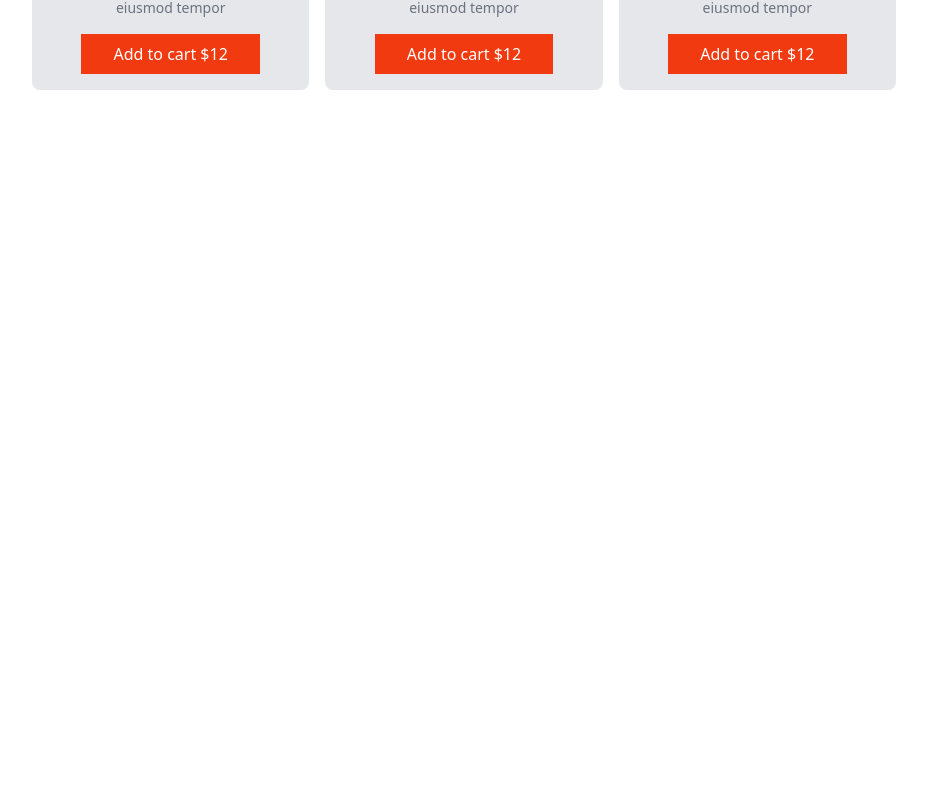
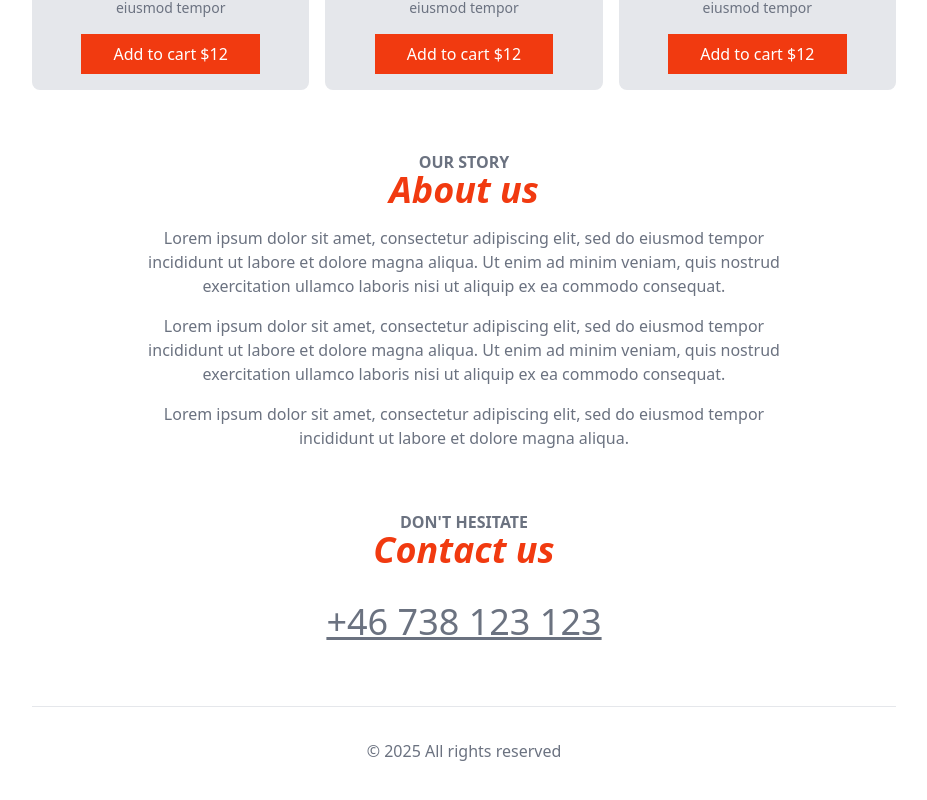
Before and after one commit to VladlenFolk/pizza_next, a Next.js app: page / in a window 1280 px wide. Shown: the part 990-1790 px from the top of the page, without its empty margins (176-1103 px from the left). Before the commit the page ends 1096 px from the top, so only its background shows below. Built offline with nearby package versions, Linux system fonts and the light colour scheme.

Commit message:
feat: created SectionHeader component and ended HomePage

```diff
--- a/src/app/components/layout/HomeMenu.js
+++ b/src/app/components/layout/HomeMenu.js
@@ -1,5 +1,6 @@
 import Image from "next/image";
 import MenuItem from "../menu/MenuItem";
+import SectionHeaders from "./SectionHeaders";
 
 export default function HomeMenu() {
   return (
@@ -13,18 +14,15 @@
         </div>
       </div>
       <div className="text-center mb-4">
-        <h3 className="uppercase text-gray-500 font-semibold leading-4">
-          Check out
-        </h3>
-        <h2 className="text-primary font-bold text-4xl italic">Menu</h2>
+        <SectionHeaders subHeader={"check out"} mainHeader={"Menu"} />
       </div>
       <div className="grid grid-cols-3 gap-4">
-        <MenuItem/>
-        <MenuItem/>
-        <MenuItem/>
-        <MenuItem/>
-        <MenuItem/>
-        <MenuItem/>
+        <MenuItem />
+        <MenuItem />
+        <MenuItem />
+        <MenuItem />
+        <MenuItem />
+        <MenuItem />
       </div>
     </section>
   );
--- /dev/null
+++ b/src/app/components/layout/SectionHeaders.js
@@ -0,0 +1,10 @@
+export default function SectionHeaders({ subHeader, mainHeader }) {
+  return (
+    <>
+      <h3 className="uppercase text-gray-500 font-semibold leading-4">
+        {subHeader}
+      </h3>
+      <h2 className="text-primary font-bold text-4xl italic">{mainHeader}</h2>
+    </>
+  );
+}
--- a/src/app/page.js
+++ b/src/app/page.js
@@ -1,13 +1,50 @@
 import Header from "./components/layout/Header";
 import Hero from "./components/layout/Hero";
 import HomeMenu from "./components/layout/HomeMenu";
+import SectionHeaders from "./components/layout/SectionHeaders";
 
 export default function Home() {
   return (
     <>
       <Header />
-      <Hero/>
-      <HomeMenu/>
+      <Hero />
+      <HomeMenu />
+      <section className="text-center my-16">
+        <SectionHeaders subHeader={"Our story"} mainHeader={"About us"} />
+        <div className="text-gray-500 max-w-2xl mx-auto mt-4 flex flex-col gap-4">
+          <p>
+            Lorem ipsum dolor sit amet, consectetur adipiscing elit, sed do
+            eiusmod tempor incididunt ut labore et dolore magna aliqua. Ut enim
+            ad minim veniam, quis nostrud exercitation ullamco laboris nisi ut
+            aliquip ex ea commodo consequat.
+          </p>
+          <p>
+            Lorem ipsum dolor sit amet, consectetur adipiscing elit, sed do
+            eiusmod tempor incididunt ut labore et dolore magna aliqua. Ut enim
+            ad minim veniam, quis nostrud exercitation ullamco laboris nisi ut
+            aliquip ex ea commodo consequat.
+          </p>
+          <p>
+            Lorem ipsum dolor sit amet, consectetur adipiscing elit, sed do
+            eiusmod tempor incididunt ut labore et dolore magna aliqua.
+          </p>
+        </div>
+      </section>
+      <section className="text-center my-8">
+        <SectionHeaders
+          subHeader={"Don't hesitate"}
+          mainHeader={"Contact us"}
+        />
+        <div className="mt-8">
+
+        </div>
+        <a className="text-4xl underline text-gray-500" href="tel:+46738123123">
+          +46 738 123 123
+        </a>
+      </section>
+      <footer className="border-t p-8 text-center text-gray-500 mt-16">
+    &copy; 2025 All rights reserved
+      </footer>
     </>
   );
 }
```
